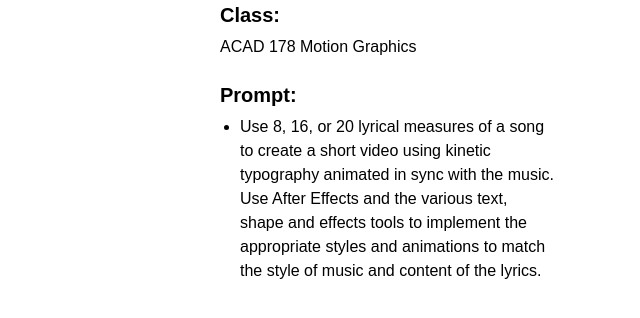
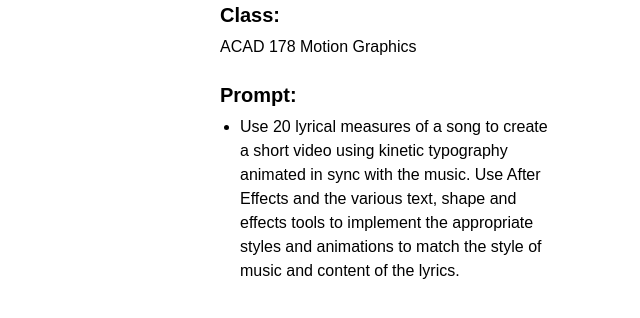
Before and after one commit to nats0/natalieso_old, a Jekyll site: the page built from index.html, in a window 1280 px wide and 900 px high, scrolled down 1660 px, cut to the strip 142-509 px from the top of the window. Shown: the top 318 px of the strip, without its empty margins (640-1280 px from the left). Built offline with Jekyll 4.4.1, drawn with Linux system fonts in a browser that asks for light colours.

Commit message:
Update index.html

```diff
--- a/index.html
+++ b/index.html
@@ -70,7 +70,7 @@ title: 2D Animation
           <p class="mb-4">ACAD 178 Motion Graphics</p>
           <h3 class="h3">Prompt: </h3>
           <ul>
-            <li>Use 8, 16, or 20 lyrical measures of a song to create a short video using kinetic
+            <li>Use 20 lyrical measures of a song to create a short video using kinetic
               typography animated in sync with the music. Use After Effects and the various text, shape and effects
               tools to implement the appropriate styles and animations to match the style of music and content of the
               lyrics.</li>
```
